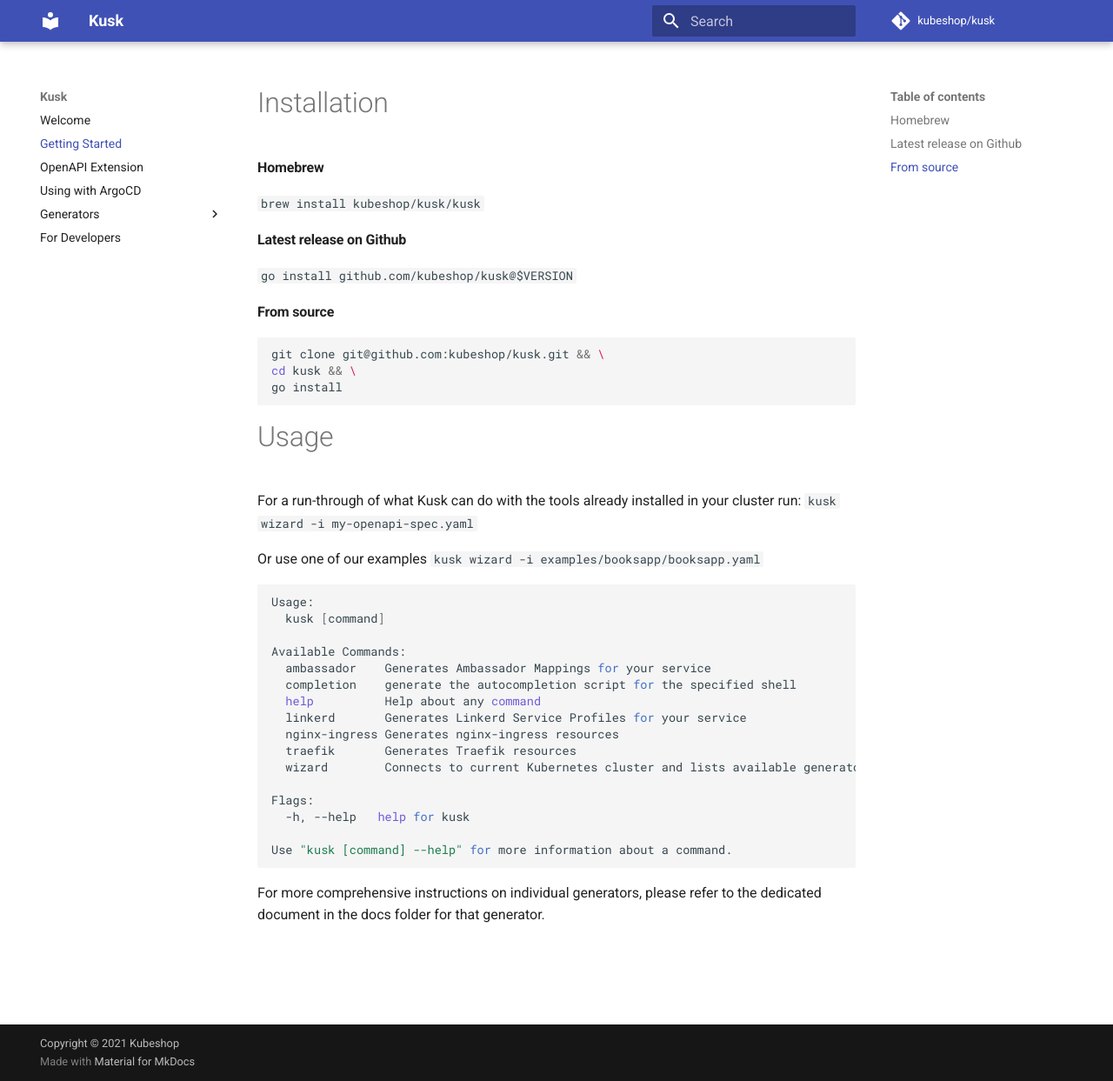
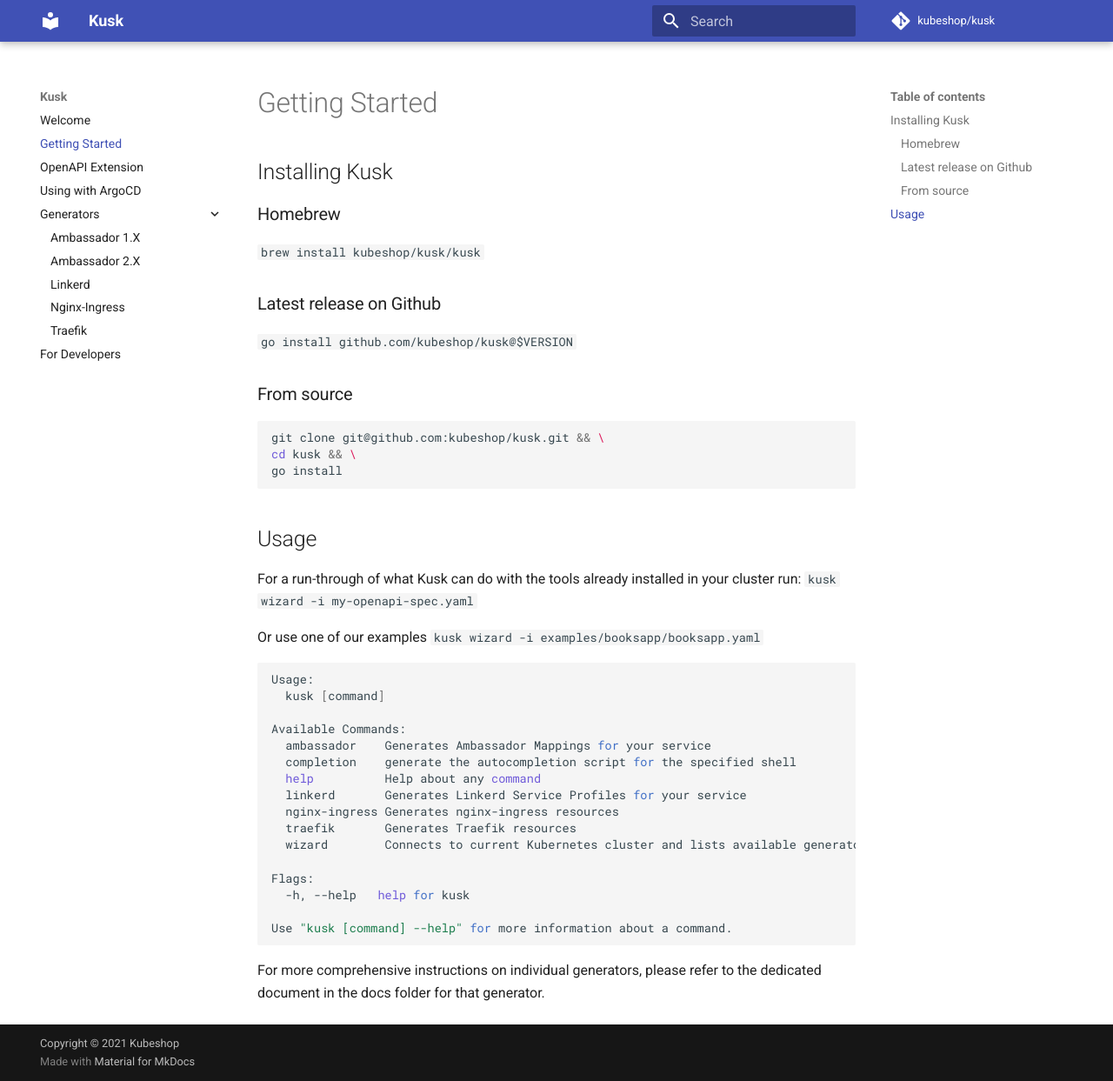
Before and after one commit to kubeshop/kusk-gen, an MkDocs documentation site: the page built from docs/getting-started.md, in a window 1280 px wide and 1243 px high. Shown: the whole window at 87% size. Built offline with MkDocs 1.6.1 and Material for MkDocs 9.7.7, drawn with Linux system fonts in a browser that asks for light colours; comment, search, counter and statistics services are not loaded.

Commit message:
docs: added ambassador2 to navigation

````diff
--- a/docs/getting-started.md
+++ b/docs/getting-started.md
@@ -1,19 +1,21 @@
-# Installation
+#  Getting Started
 
-#### Homebrew
+## Installing Kusk
+
+### Homebrew
 `brew install kubeshop/kusk/kusk`
 
-#### Latest release on Github
+### Latest release on Github
 `go install github.com/kubeshop/kusk@$VERSION`
 
-#### From source
+### From source
 ```shell
 git clone git@github.com:kubeshop/kusk.git && \
 cd kusk && \
 go install
 ```
 
-# Usage
+## Usage
 
 For a run-through of what Kusk can do with the tools already installed in your cluster run:
 `kusk wizard -i my-openapi-spec.yaml`
--- a/mkdocs.yml
+++ b/mkdocs.yml
@@ -12,6 +12,8 @@
   highlightjs: true
   hljs_languages:
     - yaml
+  features:
+    - navigation.expand
 
 nav:
   - Welcome: index.md
@@ -20,7 +22,8 @@
   - Using with ArgoCD: argocd.md
 
   - Generators:
-    - Ambassador: ambassador.md
+    - Ambassador 1.X: ambassador.md
+    - Ambassador 2.X: ambassador2.md
     - Linkerd: linkerd.md
     - Nginx-Ingress: nginx-ingress.md
     - Traefik: traefik.md
````
Also changed, not shown: README.md (+1 -1 lines).
